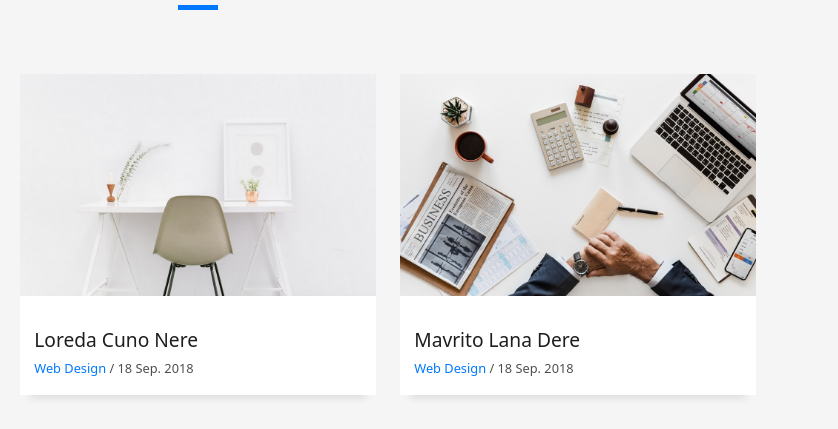
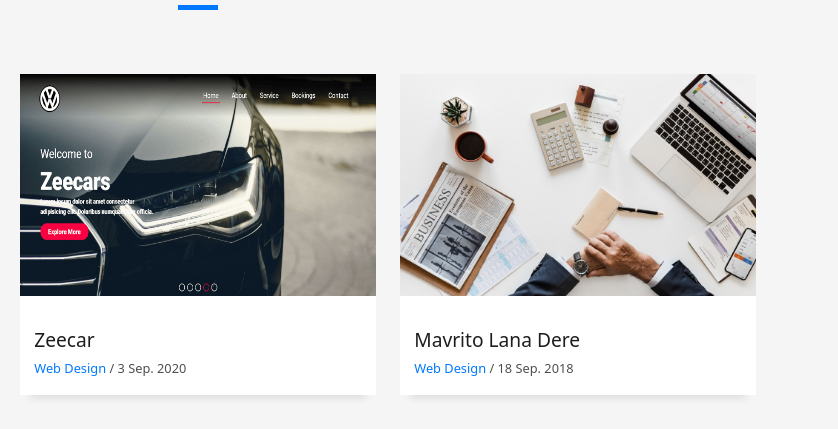
Before and after one commit to mohammed-shamseer-pv/mohammed-shamseer, a plain HTML site: page index.html in a window 1280 px wide. Shown: the part 2535-2964 px from the top of the page, 442-1280 px from the left. Drawn offline with Linux system fonts and the light colour scheme.

Commit message:
caard size fixed

```diff
--- a/assets/css/style.css
+++ b/assets/css/style.css
@@ -1292,5 +1292,5 @@ footer .credits a {
 }
 .card-img{
   width: 350px;
-  height: 235px;
+  height: 230px;
 }
--- a/index.html
+++ b/index.html
@@ -260,10 +260,11 @@
         <div class="row">
           <div class="col-md-4">
             <div class="work-box">
-              <a href="assets/img/Zeflix.jpg" target="_blank" data-gallery="portfolioGallery" class="portfolio-lightbox">
+              <a href="assets/img/Zeflix.jpg" target="_blank" data-gallery="portfolioGallery"
+                class="portfolio-lightbox">
                 <div class="work-img">
-                  <a href="https://shamseerpr.github.io/Zeeflix/"  target="_blank">
-                    <img  src="assets/img/z2.jpg" alt="" class="img-fluid ">
+                  <a href="https://shamseerpr.github.io/Zeeflix/" target="_blank">
+                    <img src="assets/img/z2.jpg" alt="" class="img-fluid ">
                   </a>
 
                 </div>
@@ -289,19 +290,25 @@
       </div>
       <div class="col-md-4">
         <div class="work-box">
-          <a href="assets/img/work-2.jpg" data-gallery="portfolioGallery" class="portfolio-lightbox">
+          <a href="assets/img/Zeecar.png" target="_blank" data-gallery="portfolioGallery" class="portfolio-lightbox">
             <div class="work-img">
-              <img src="assets/img/work-2.jpg" alt="" class="img-fluid">
+              <a href="https://zeecars.netlify.app/" target="_blank"> <img  src="assets/img/Zeecar.png" alt=""
+                  class="img-fluid " > </a>
+
             </div>
           </a>
+          <a href="https://zeecars.netlify.app/" target="_blank">
+
+
             <div class="work-content">
               <div class="row">
                 <div class="col-sm-8">
-                <h2 class="w-title">Loreda Cuno Nere</h2>
+                  <h2 class="w-title">Zeecar</h2>
                   <div class="w-more">
-                  <span class="w-ctegory">Web Design</span> / <span class="w-date">18 Sep. 2018</span>
+                    <span class="w-ctegory">Web Design</span> / <span class="w-date">3 Sep. 2020</span>
                   </div>
                 </div>
+          </a>
           <div class="col-sm-4">
 
           </div>
```
Also changed, not shown: assets/img/Zeecar.png (added). Lines whose indentation alone changed are shown as unchanged.
